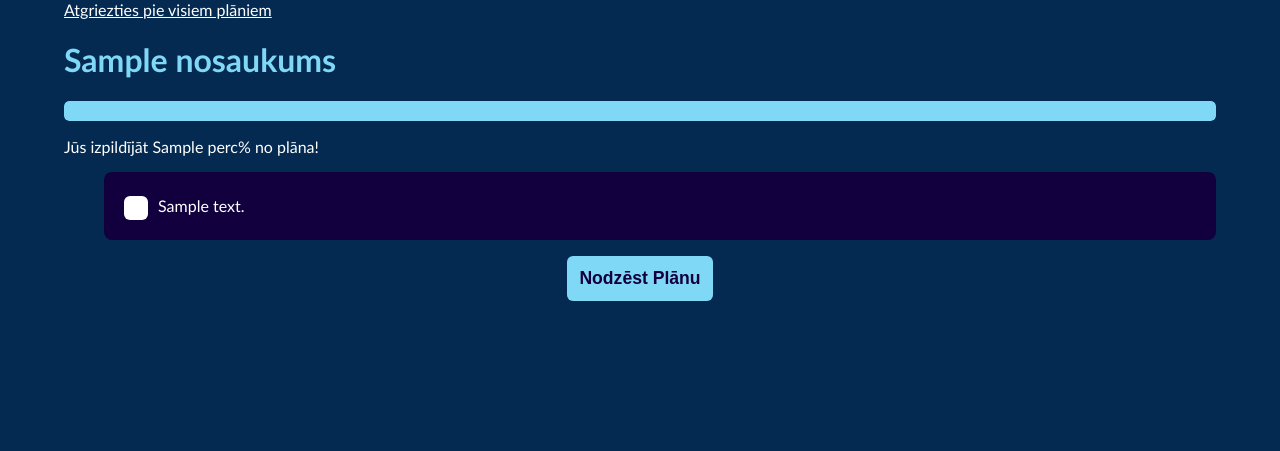
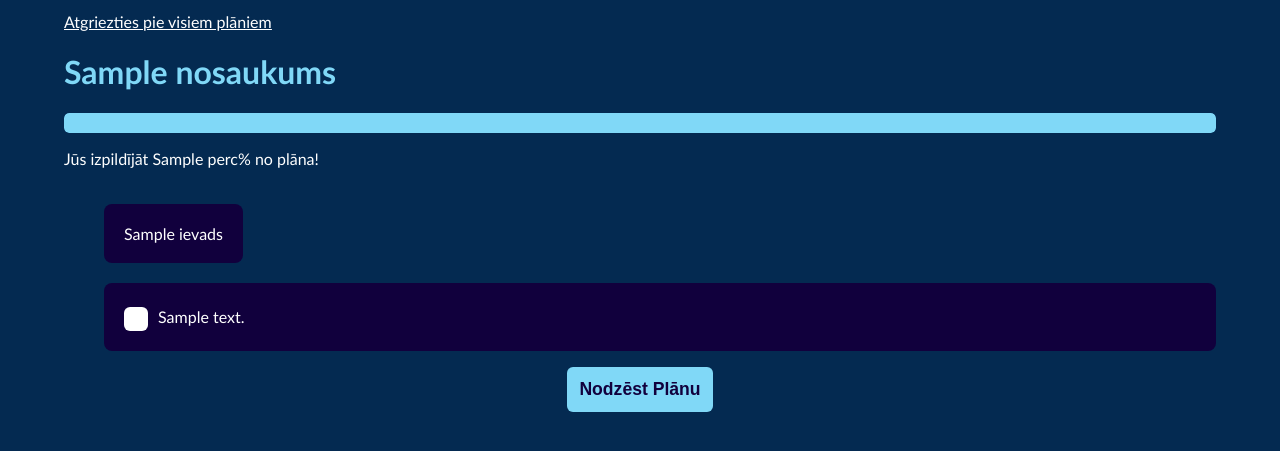
Before and after one commit to rubynikal/pasmacibu_plani, a Flask app: template templates/plan.html in a window 1280 px wide. Shown: the part 79-530 px from the top of the page. Run offline with Flask 3, Linux system fonts and the light colour scheme; the template is opened without the code that fills it: most values are stand-ins (such as "Sample title", 1, 10 or a date in 2020).

Commit message:
Update plan.html

```diff
--- a/templates/plan.html
+++ b/templates/plan.html
@@ -3,11 +3,12 @@
 
 {% block content %}
   <div class="single">
-    <a href="{{ url_for('visi.visi') }}">Atgriezties pie visiem plāniem</a>
+    <a href="{{ url_for('visi.visi') }}" class="back"> <u>Atgriezties pie visiem plāniem</u></a>
     <h1>{{ nosaukums }}</h1>
     <progress value="{{ completed }}" max="{{ total }}"></progress>
     <p>Jūs izpildījāt {{ perc }}% no plāna!</p>
     <ul>
+      <div class="ievads"> {{ievads|safe}} </div>
       {% for i in range(plans|length) %}
         <li class="butnstep {% if statuses[i] == 1 %} completed {% else %} not-completed {% endif %}">
           <form method="POST" class="btn">
```
